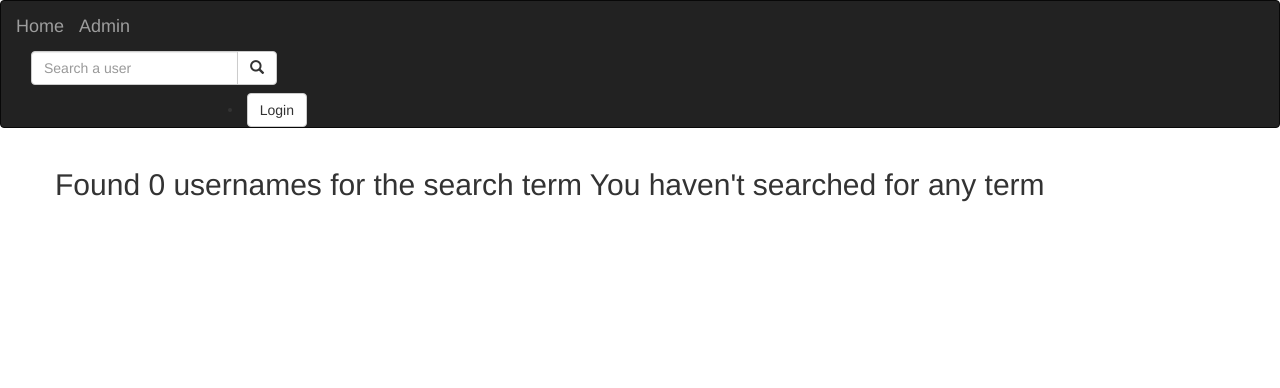
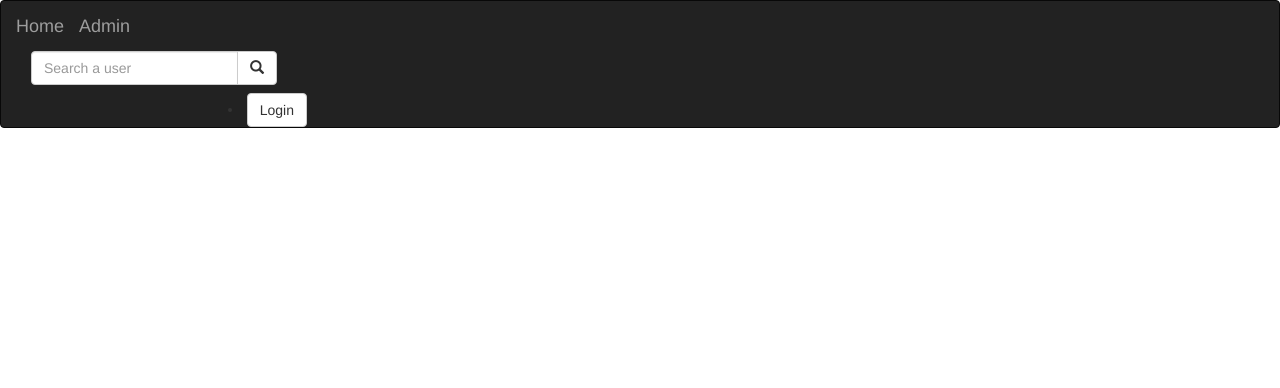
Before and after one commit to carolmbithe/Instagram, a Django app: page /search/ in a window 1280 px wide. Shown: the top 388 px of the page. Run offline with Django 3.2, Linux system fonts and the light colour scheme; parts of the project's set-up code (start-up, migrations or seed data) failed here and were passed over; some libraries are stand-ins or nearby versions.

Commit message:
search functionality

```diff
--- a/instagram/templates/search.html
+++ b/instagram/templates/search.html
@@ -2,14 +2,14 @@
 {% block content %}
 <div class="container">
 
-  <div class="row">
+  <!-- <div class="row">
     {% if profiles%}
       <h2>Found {{ profiles|length }} of searched term {{message}}</h2>
     {% else %}
       <h2> Found 0 usernames for the search term {{message}}</h2>
     {% endif %}
 
-  </div>
+  </div> -->
 
   <div class="row">
 
```
